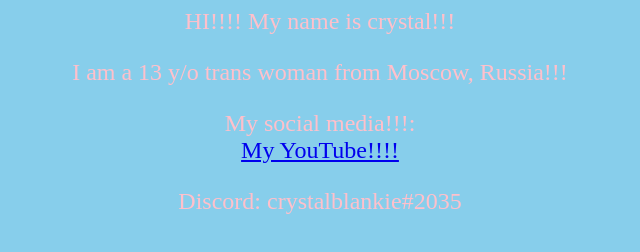
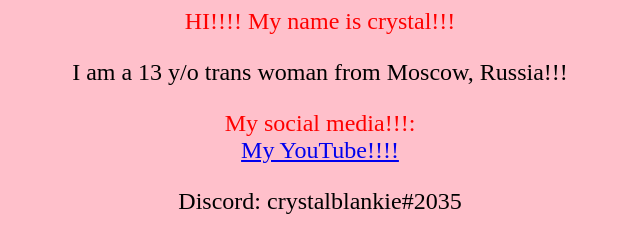
Before and after one commit to crystalblankie/crystalblankie.github.io, a plain HTML site: page index.html in a window 1280 px wide. Shown: the whole page, without its empty margins (320-960 px from the left). Drawn offline with Linux system fonts and the light colour scheme.

Commit message:
Update index.html
forhfilrhfieiuerhgjhefjsdjklsdnvdfnvlhdfbviuehriuvhwiopfh34oihvfjvrlihbgriohriupgh348ug34gyn753yt9034yt098ervy94unyv0ernypnsuetpvoysuenv75ypv89n5uvy89yeroivyyeoieritvy5ieuotvoie

```diff
--- a/index.html
+++ b/index.html
@@ -1,6 +1,6 @@
-<BODY BGCOLOR=SKYBLUE>
-<center><FONT COLOR=pink SIZE=5> HI!!!! My name is crystal!!!
-<center><p><FONT COLOR=pink SIZE=5>I am a 13 y/o trans woman from Moscow, Russia!!!</p>
-<center><FONT COLOR=pink SIZE=5>My social media!!!:
+<BODY BGCOLOR=pink>
+<center><FONT COLOR=red SIZE=5> HI!!!! My name is crystal!!!
+<center><p><FONT COLOR=black SIZE=5>I am a 13 y/o trans woman from Moscow, Russia!!!</p>
+<center><FONT COLOR=red SIZE=5>My social media!!!:
 <center><a href="https://www.youtube.com/channel/UCdGPGgdSQgr9iy0EyKyRSiQ">My YouTube!!!!</a>
-<center><p><FONT COLOR=pink SIZE=5>Discord: crystalblankie#2035</p>
+<center><p><FONT COLOR=black SIZE=5>Discord: crystalblankie#2035</p>
```
